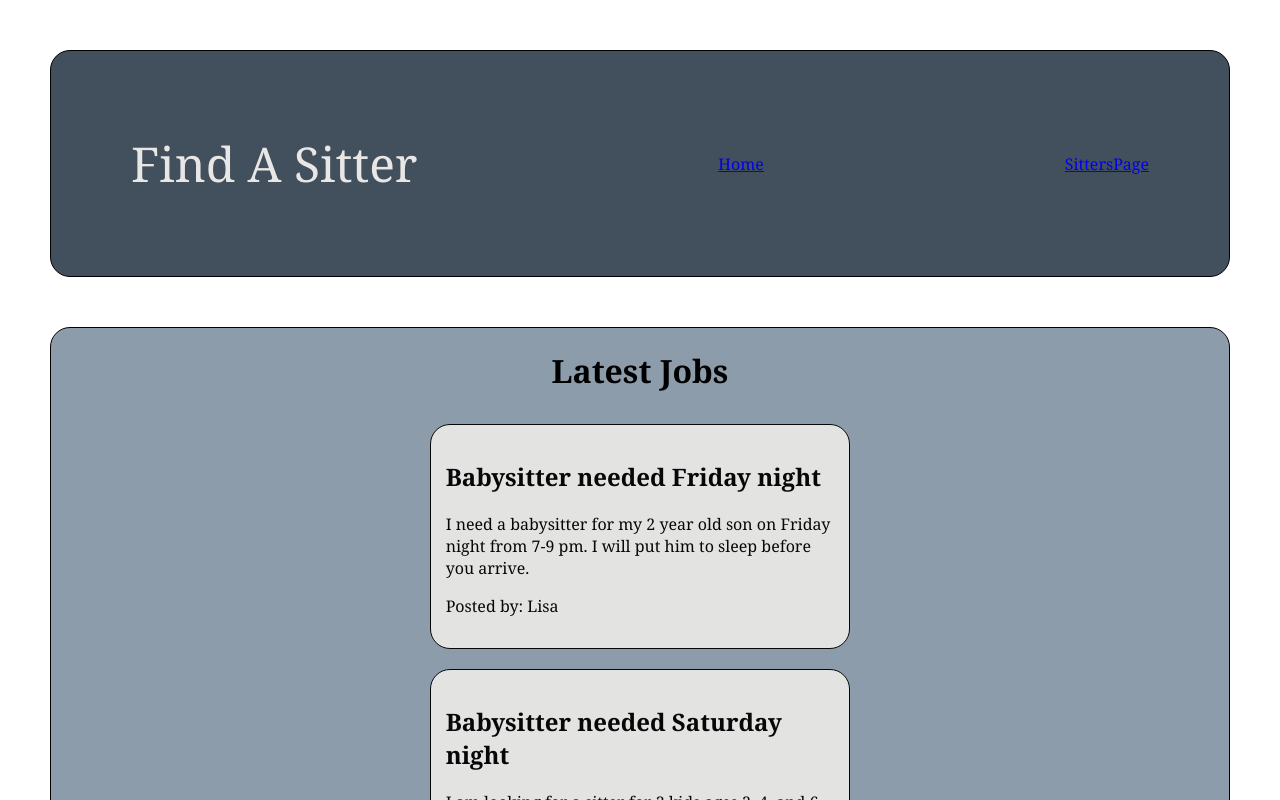
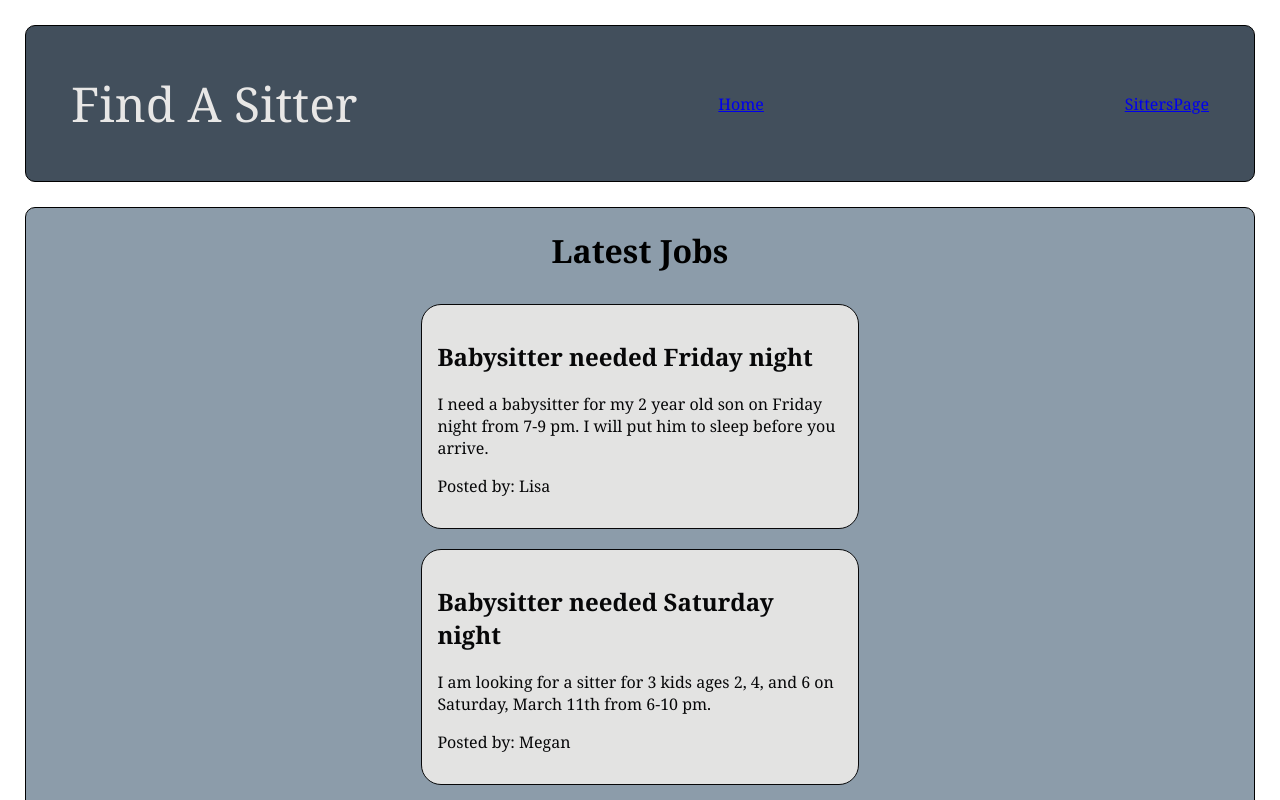
Before and after one commit to Lwalsh2022/Find-My-Sitter, a React (Create React App) app in the folder client/: page / in a window 1280 px wide. Shown: the top 800 px of the page. Built offline with nearby package versions, Linux system fonts and the light colour scheme.

Commit message:
minor styling changes

```diff
--- a/client/src/App.css
+++ b/client/src/App.css
@@ -20,9 +20,9 @@
   align-items: center;
   justify-content: space-between;
   flex-direction: row;
-  padding: 80px;
-  margin: 50px;
-  border-radius: 20px;
+  padding: 45px;
+  margin: 25px;
+  border-radius: 10px;
   border: 1px solid black;
 }
 
@@ -36,13 +36,13 @@
 /* Landing Page Styles */
 #posts {
   border: 1px solid black;
-  border-radius: 20px;
+  border-radius: 10px;
   background-color: #8c9caa;
   display: flex;
   align-items: center;
   justify-content: center;
   flex-direction: column;
-  margin: 50px;
+  margin: 25px;
 }
 
 .singlePost {
```
